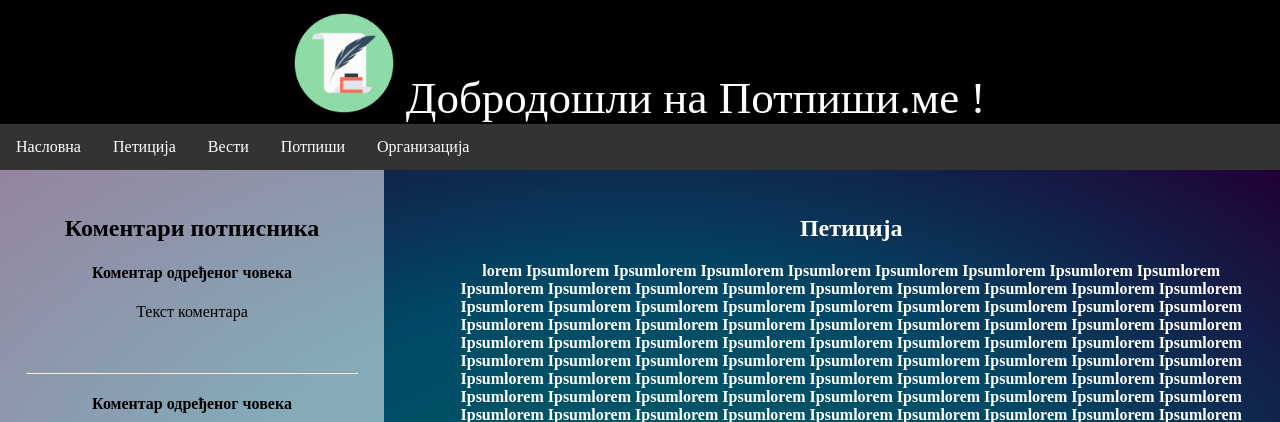
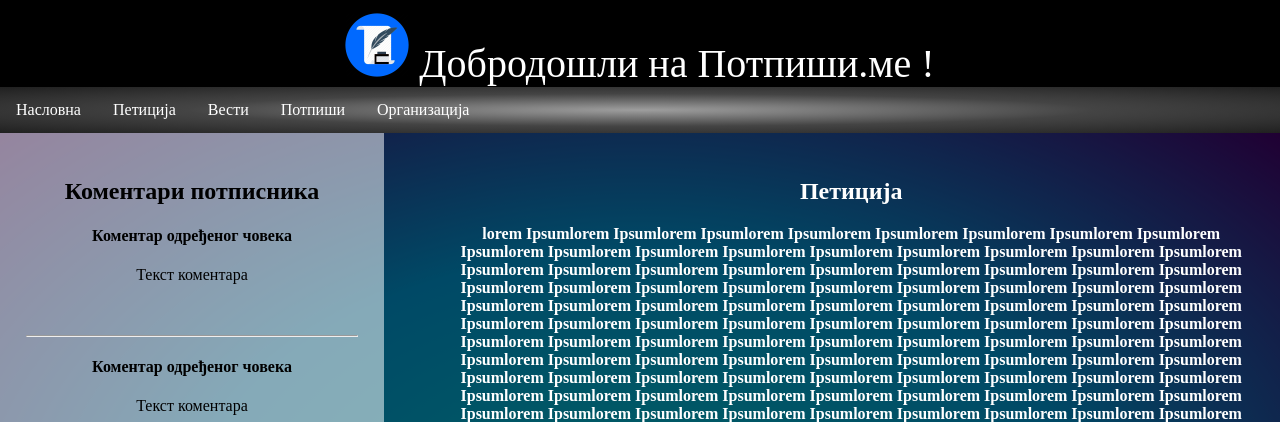
Before and after one commit to bpavle/PetitionWebsite, a PHP site: page /index.html in a window 1280 px wide. Shown: the top 422 px of the page. Run offline with PHP 8.4, Linux system fonts and the light colour scheme.

Commit message:
Futuristicki izgled malko

```diff
--- a/index.html
+++ b/index.html
@@ -10,8 +10,9 @@
   <body>
     <div class="head">
       <a href="index.html">
-        <img src="assets/favicon.png" style="width:  100px; height: 100px;"
+        <img src="assets/favicon.png" style="width:  5%; height: 5%;"
       /></a>
+
       Добродошли на Потпиши.ме !
     </div>
     <div class="navigation">
--- a/style.css
+++ b/style.css
@@ -19,7 +19,7 @@ body {
   color: white;
   padding-top: 1%;
 
-  font-size: 45px;
+  font-size: 40px;
   text-align: center;
   margin: auto;
 
@@ -27,6 +27,9 @@ body {
   background-size: 100px;
   width: 100%;
   height: fit-content;
+}
+.head h1 {
+  margin: 0 0 0 0;
 }
 /*.navigation{
     background-color: bisque;
@@ -149,7 +152,12 @@ body {
 /* Prepisano sa W3school*/
 .navigation {
   overflow: hidden;
-  background-color: #333;
+  /*background-color: #333;*/
+  background-image: radial-gradient(
+    rgb(158, 158, 158),
+    rgb(68, 68, 68),
+    rgb(32, 32, 32)
+  );
 }
 
 .navigation a {
@@ -259,3 +267,24 @@ body {
   background-color: black;
   color: white;
 }
+
+/* width */
+::-webkit-scrollbar {
+  width: 20px;
+}
+
+/* Track */
+::-webkit-scrollbar-track {
+  box-shadow: inset 0 0 5px grey;
+  border-radius: 10px;
+}
+
+/* Handle */
+::-webkit-scrollbar-thumb {
+  background-image: radial-gradient(
+    rgb(0, 247, 255),
+    rgb(0, 183, 255),
+    rgb(81, 0, 128)
+  );
+  border-radius: 10px;
+}
```
Also changed, not shown: assets/favicon.png.
